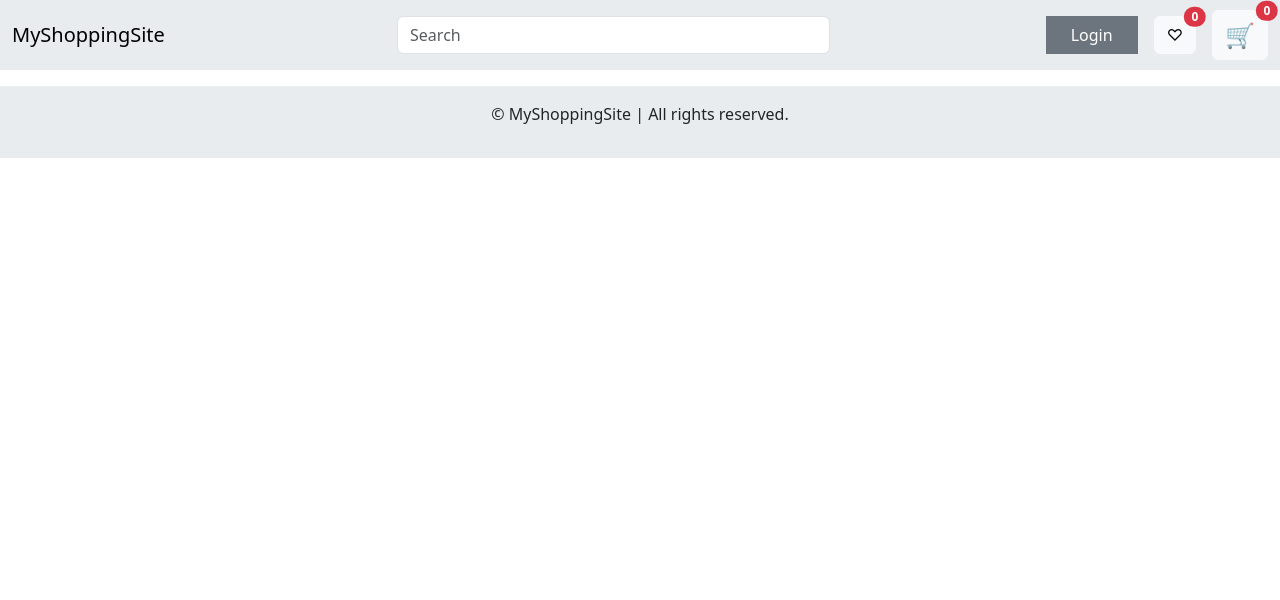
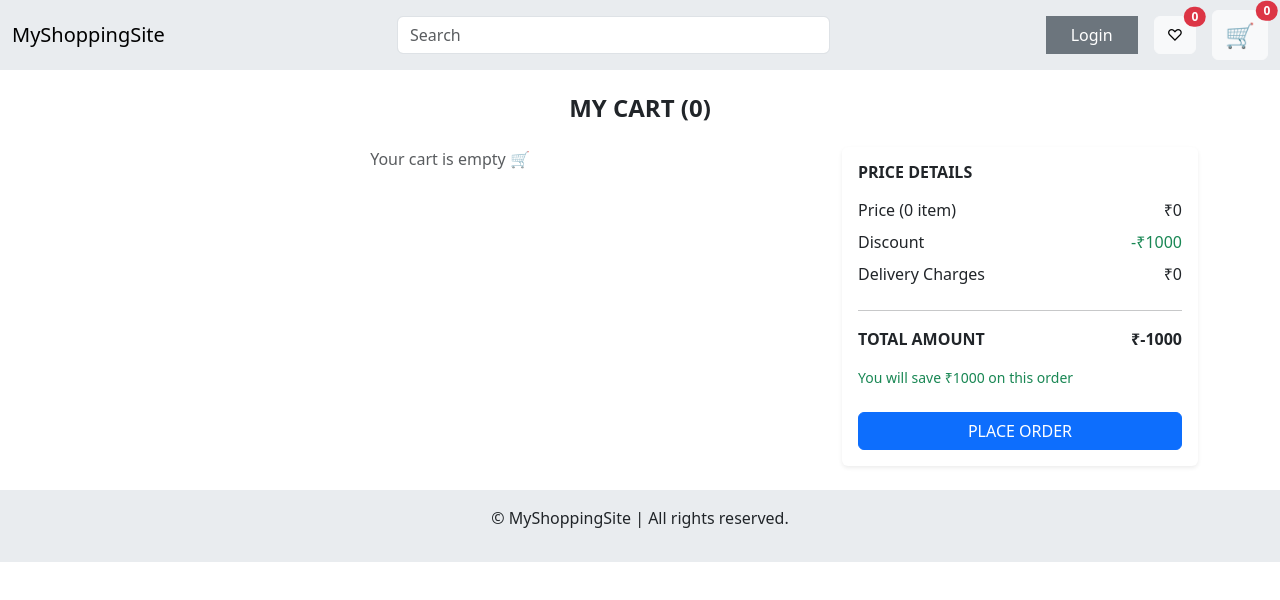
Before and after one commit to bhaskarbiswas04/E-commerce-app-LevelOne, a React (Create React App) app: page /cart in a window 1280 px wide. Shown: the top 600 px of the page. Built offline with nearby package versions, Linux system fonts and the light colour scheme.

Commit message:
updt: addToCart Page

```diff
--- a/src/App.js
+++ b/src/App.js
@@ -1,31 +1,38 @@
 import { BrowserRouter as Router, Routes, Route } from "react-router-dom";
-import './App.css';
+import "./App.css";
 import "bootstrap/dist/css/bootstrap.min.css";
 import { FilterProvider } from "./context/FilterContext";
 import { WishlistProvider } from "./context/WishlistContext";
+import { CartProvider } from "./context/CartContext";
 
-import Home from "./pages/Home"
-import Header from "./components/Header"
+import Home from "./pages/Home";
+import Header from "./components/Header";
 import Footer from "./components/Footer";
 import ProductListing from "./pages/ProductListing";
 import ProductDetails from "./pages/ProductDetails";
 import Wishlist from "./pages/WishList";
-
+import Cart from "./pages/Cart";
 
 function App() {
   return (
     <FilterProvider>
       <WishlistProvider>
+        <CartProvider>
           <Router>
             <Header />
             <Routes>
               <Route path="/" element={<Home />} />
               <Route path="/products/:pCategory" element={<ProductListing />} />
-          <Route path="/products/:category/:id" element={<ProductDetails />} />
+              <Route
+                path="/products/:category/:id"
+                element={<ProductDetails />}
+              />
               <Route path="/wishlist" element={<Wishlist />} />
+              <Route path="/cart" element={<Cart />} />
             </Routes>
             <Footer />
           </Router>
+        </CartProvider>
       </WishlistProvider>
     </FilterProvider>
   );
--- a/src/components/Header.jsx
+++ b/src/components/Header.jsx
@@ -1,8 +1,13 @@
 import { Link } from "react-router-dom";
 import { useWishlist } from "../context/WishlistContext";
+import { useCart } from "../context/CartContext";
 
 export default function Header() {
-  const { wishlist } = useWishlist(); // ✅ get wishlist
+  const { wishlist } = useWishlist();
+  const { cart } = useCart();
+
+  // total cart quantity (important)
+  const cartCount = cart.reduce((sum, item) => sum + item.qty, 0);
 
   return (
     <nav className="navbar navbar-expand-lg bg-body-secondary">
@@ -33,7 +38,7 @@ export default function Header() {
             Login
           </button>
 
-          <ul className="navbar-nav flex-row gap-3 align-items-center">
+          <ul className="navbar-nav flex-row gap-3 align-items-center mb-0">
             {/* WISHLIST */}
             <li className="nav-item">
               <Link to="/wishlist" className="nav-link p-0">
@@ -46,18 +51,26 @@ export default function Header() {
                     <span className="position-absolute top-0 start-100 translate-middle badge rounded-pill bg-danger">
                       {wishlist.length < 1 ? "0" : wishlist.length}
                     </span>
+
                 </button>
               </Link>
             </li>
 
-            {/* CART (placeholder for now) */}
+            {/* CART */}
             <li className="nav-item">
-              <button type="button" className="btn btn-light position-relative">
-                <span className="fs-4">🛒</span>
-                <span className="position-absolute top-0 start-100 translate-middle badge rounded-pill bg-danger">
-                  0
-                </span>
-              </button>
+              <Link to="/cart" className="nav-link p-0">
+                <button
+                  type="button"
+                  className="btn btn-light position-relative"
+                >
+                  <span className="fs-4">🛒</span>
+
+                    <span className="position-absolute top-0 start-100 translate-middle badge rounded-pill bg-danger">
+                      {cartCount < 1 ? "0" : cartCount}
+                    </span>
+
+                </button>
+              </Link>
             </li>
           </ul>
         </div>
--- a/src/components/ProductCard.jsx
+++ b/src/components/ProductCard.jsx
@@ -1,8 +1,10 @@
 import { FaHeart, FaRegHeart } from "react-icons/fa";
 import { useWishlist } from "../context/WishlistContext";
+import { useCart } from "../context/CartContext";
 
 export default function ProductCard({ product }) {
   const { toggleWishlist, isInWishlist } = useWishlist();
+  const { addToCart } = useCart();
 
   const liked = isInWishlist(product.id);
 
@@ -28,7 +30,7 @@ export default function ProductCard({ product }) {
           className="position-absolute top-0 end-0 m-2 p-2 bg-white rounded-circle shadow"
           style={{ cursor: "pointer", zIndex: 10 }}
           onClick={(e) => {
-            e.stopPropagation(); // 🔥 prevents card click navigation
+            e.stopPropagation(); // prevent navigation
             toggleWishlist(product);
           }}
         >
@@ -53,6 +55,11 @@ export default function ProductCard({ product }) {
         <button
           className="btn btn-secondary w-100 py-1"
           style={{ fontSize: "14px" }}
+          onClick={(e) => {
+            e.stopPropagation();
+            addToCart(product);
+            alert("Item added to cart 🛒");
+          }}
         >
           Add to Cart
         </button>
--- /dev/null
+++ b/src/context/CartContext.jsx
@@ -0,0 +1,56 @@
+import { createContext, useContext, useState } from "react";
+
+const CartContext = createContext();
+
+export function CartProvider({ children }) {
+  const [cart, setCart] = useState([]);
+
+  // ADD TO CART
+  const addToCart = (product, qty = 1, size = null) => {
+    setCart((prev) => {
+      const existing = prev.find(
+        (item) => item.id === product.id && item.size === size
+      );
+
+      if (existing) {
+        return prev.map((item) =>
+          item.id === product.id && item.size === size
+            ? { ...item, qty: item.qty + qty }
+            : item
+        );
+      }
+
+      return [...prev, { ...product, qty, size }];
+    });
+  };
+
+  // REMOVE FROM CART
+  const removeFromCart = (id, size = null) => {
+    setCart((prev) =>
+      prev.filter((item) => !(item.id === id && item.size === size))
+    );
+  };
+
+  // UPDATE QTY
+  const updateQty = (id, size, delta) => {
+    setCart((prev) =>
+      prev.map((item) =>
+        item.id === id && item.size === size
+          ? { ...item, qty: Math.max(1, item.qty + delta) }
+          : item
+      )
+    );
+  };
+
+  return (
+    <CartContext.Provider
+      value={{ cart, addToCart, removeFromCart, updateQty }}
+    >
+      {children}
+    </CartContext.Provider>
+  );
+}
+
+export function useCart() {
+  return useContext(CartContext);
+}
--- /dev/null
+++ b/src/pages/Cart.jsx
@@ -0,0 +1,126 @@
+import { useCart } from "../context/CartContext";
+import { useWishlist } from "../context/WishlistContext";
+
+export default function Cart() {
+  const { cart, removeFromCart, updateQty } = useCart();
+  const { toggleWishlist } = useWishlist();
+
+  const totalPrice = cart.reduce((sum, item) => sum + item.price * item.qty, 0);
+
+  const discount = 1000;
+  const deliveryCharge = cart.length > 0 ? 499 : 0;
+  const totalAmount = totalPrice - discount + deliveryCharge;
+
+  return (
+    <div className="container my-4">
+      <h4 className="fw-bold mb-4 text-center">MY CART ({cart.length})</h4>
+
+      <div className="row g-4">
+        {/* LEFT: CART ITEMS */}
+        <div className="col-12 col-md-8">
+          {cart.length === 0 && (
+            <p className="text-center text-muted">Your cart is empty 🛒</p>
+          )}
+
+          {cart.map((item) => (
+            <div key={item.id} className="card mb-3 border-0 shadow-sm">
+              <div className="row g-0 align-items-center">
+                {/* IMAGE */}
+                <div className="col-4 p-3 bg-light">
+                  <img
+                    src={item.image}
+                    alt={item.name}
+                    className="img-fluid"
+                    style={{ objectFit: "contain" }}
+                  />
+                </div>
+
+                {/* DETAILS */}
+                <div className="col-8 p-3">
+                  <h6>{item.name}</h6>
+
+                  <div className="d-flex align-items-center gap-3 mb-1">
+                    <span className="fw-bold">₹{item.price}</span>
+                    <small className="text-muted text-decoration-line-through">
+                      ₹{item.price + 1000}
+                    </small>
+                    <span className="text-success">50% off</span>
+                  </div>
+
+                  {/* QUANTITY */}
+                  <button
+                    className="btn btn-outline-secondary btn-sm"
+                    onClick={() => updateQty(item.id, item.size, -1)}
+                  >
+                    -
+                  </button>
+
+                  <span className="my-2">{item.qty}</span>
+
+                  <button
+                    className="btn btn-outline-secondary btn-sm"
+                    onClick={() => updateQty(item.id, item.size, 1)}
+                  >
+                    +
+                  </button>
+
+                  {/* ACTIONS */}
+                  <div className="d-flex gap-2 mt-2">
+                    <button
+                      className="btn btn-outline-secondary btn-sm"
+                      onClick={() => removeFromCart(item.id, item.size)}
+                    >
+                      Remove from Cart
+                    </button>
+
+                    <button
+                      className="btn btn-outline-secondary btn-sm"
+                      onClick={() => toggleWishlist(item)}
+                    >
+                      Move to Wishlist
+                    </button>
+                  </div>
+                </div>
+              </div>
+            </div>
+          ))}
+        </div>
+
+        {/* RIGHT: PRICE DETAILS */}
+        <div className="col-12 col-md-4">
+          <div className="card p-3 shadow-sm border-0">
+            <h6 className="fw-bold mb-3">PRICE DETAILS</h6>
+
+            <div className="d-flex justify-content-between mb-2">
+              <span>Price ({cart.length} item)</span>
+              <span>₹{totalPrice}</span>
+            </div>
+
+            <div className="d-flex justify-content-between mb-2">
+              <span>Discount</span>
+              <span className="text-success">-₹{discount}</span>
+            </div>
+
+            <div className="d-flex justify-content-between mb-2">
+              <span>Delivery Charges</span>
+              <span>₹{deliveryCharge}</span>
+            </div>
+
+            <hr />
+
+            <div className="d-flex justify-content-between fw-bold mb-3">
+              <span>TOTAL AMOUNT</span>
+              <span>₹{totalAmount}</span>
+            </div>
+
+            <p className="text-success small">
+              You will save ₹{discount} on this order
+            </p>
+
+            <button className="btn btn-primary w-100 mt-2">PLACE ORDER</button>
+          </div>
+        </div>
+      </div>
+    </div>
+  );
+}
--- a/src/pages/ProductDetails.jsx
+++ b/src/pages/ProductDetails.jsx
@@ -1,12 +1,16 @@
 import { useState } from "react";
 import { useParams, useNavigate } from "react-router-dom";
 import { FaHeart, FaRegHeart, FaStar } from "react-icons/fa";
+import { useCart } from "../context/CartContext";
 import products from "../datas/products";
 import ProductCard from "../components/ProductCard";
 
 export default function ProductDetails() {
   const { category, id } = useParams();
+const { addToCart } = useCart();
   const navigate = useNavigate();
+
+
 
   // find product
   const product = products.find(
@@ -42,7 +46,10 @@ export default function ProductDetails() {
   const handleBuyNow = () =>
     alert(`Buy Now: ${product.name} (x${qty}) ${selectedSize || ""}`);
 
-  const handleAddToCart = () => alert(`Added: ${product.name} (x${qty})`);
+  const handleAddToCart = () => {
+    addToCart(product, qty, selectedSize);
+    alert("Added to cart 🛒");
+  };
 
   // related products
   const related = products.filter(
```
Lines whose indentation alone changed are shown as unchanged.
